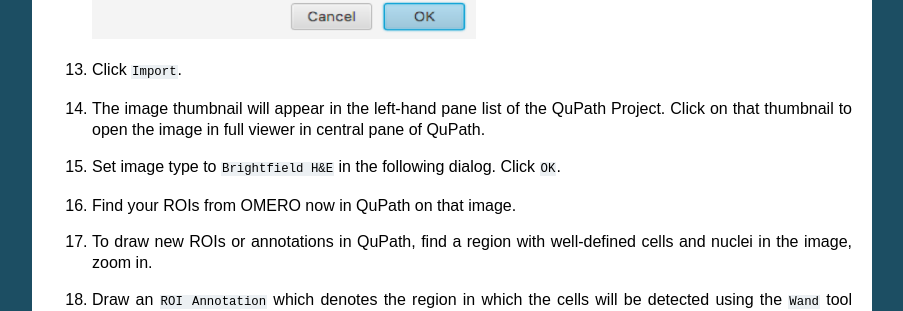
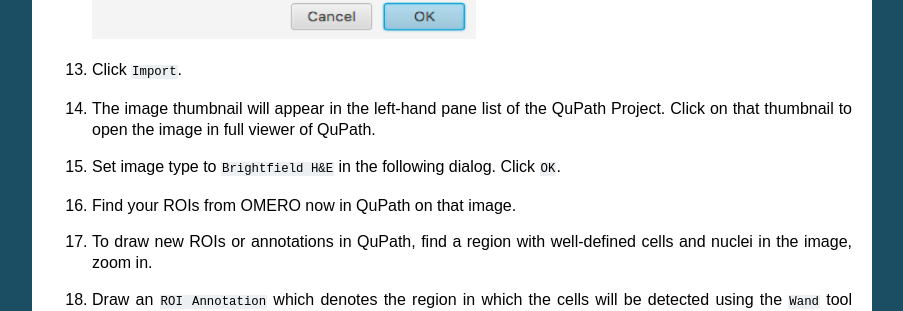
Before and after one commit to ome/omero-guide-qupath, a Sphinx documentation site: the page built from docs/qupath.rst, in a window 1280 px wide and 900 px high, scrolled down 1557 px. Shown: the part 160-471 px from the top of the window, without its empty margins (198-1101 px from the left). Built offline with Sphinx 7.4.7, drawn with Linux system fonts in a browser that asks for light colours.

Commit message:
Remove central pane wording cf. Marks comment

```diff
--- a/docs/qupath.rst
+++ b/docs/qupath.rst
@@ -69,7 +69,7 @@ Step-by-step
 
 #. Click ``Import``.
 
-#. The image thumbnail will appear in the left-hand pane list of the QuPath Project. Click on that thumbnail to open the image in full viewer in central pane of QuPath.
+#. The image thumbnail will appear in the left-hand pane list of the QuPath Project. Click on that thumbnail to open the image in full viewer of QuPath.
 
 #. Set image type to ``Brightfield H&E`` in the following dialog. Click ``OK``.
 
```
